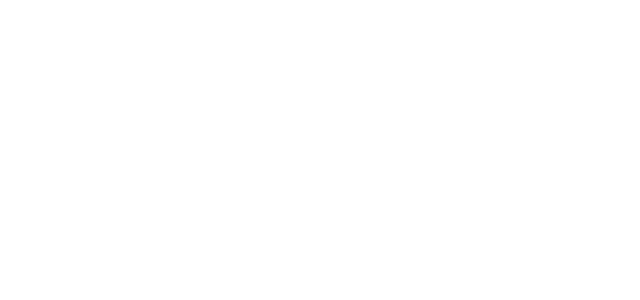
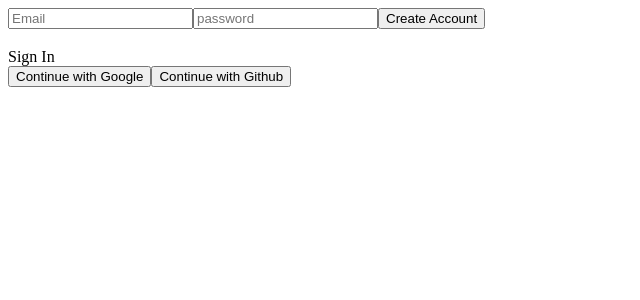
Before and after one commit to 03hoho03/nwitter, a React (Create React App) app: page / in a window 1280 px wide. Shown: the top 300 px of the page, without its empty margins (0-640 px from the left). Built offline with nearby package versions, Linux system fonts and the light colour scheme; no server answers.

Commit message:
before fix backend to front message

```diff
--- /dev/null
+++ b/jsconfig.json
@@ -0,0 +1,6 @@
+{
+  "compilerOptions": {
+    "baseUrl": "src"
+  },
+  "include" : ["src"]
+}
--- a/package.json
+++ b/package.json
@@ -6,8 +6,10 @@
     "@testing-library/jest-dom": "^5.16.5",
     "@testing-library/react": "^13.4.0",
     "@testing-library/user-event": "^13.5.0",
+    "firebase": "^9.18.0",
     "react": "^18.2.0",
     "react-dom": "^18.2.0",
+    "react-router-dom": "^6.9.0",
     "react-scripts": "5.0.1",
     "web-vitals": "^2.1.4"
   },
--- a/src/App.js
+++ /dev/null
@@ -1,5 +0,0 @@
-function App() {
-  return;
-}
-
-export default App;
--- /dev/null
+++ b/src/components/App.js
@@ -0,0 +1,31 @@
+import React, { useEffect, useState } from "react";
+import AppRouter from "components/Router";
+import { authService } from "fbase";
+
+function App() {
+  const [init, setInit] = useState(false);
+  const [isLoggedIn, setIsLoggedIn] = useState(false);
+  const [userObj, setUserObj] = useState(null);
+  useEffect(() => {
+    authService.onAuthStateChanged((user) => {
+      if (user) {
+        setIsLoggedIn(true);
+        setUserObj(user);
+      } else {
+        setIsLoggedIn(false);
+      }
+      setInit(true);
+    });
+  }, []);
+  return (
+    <>
+      {init ? (
+        <AppRouter isLoggedIn={isLoggedIn} userObj={userObj} />
+      ) : (
+        "Initializing"
+      )}
+    </>
+  );
+}
+
+export default App;
--- /dev/null
+++ b/src/components/Navigation.js
@@ -0,0 +1,19 @@
+import React from "react";
+import { Link } from "react-router-dom";
+
+const Navigation = () => {
+  return (
+    <nav>
+      <ul>
+        <li>
+          <Link to="/">Home</Link>
+        </li>
+        <li>
+          <Link to="/profile">My Profile</Link>
+        </li>
+      </ul>
+    </nav>
+  );
+};
+
+export default Navigation;
--- /dev/null
+++ b/src/components/Router.js
@@ -0,0 +1,26 @@
+import React, { useState } from "react";
+import { HashRouter as Router, Route, Routes } from "react-router-dom";
+import Auth from "../routes/Auth";
+import Home from "../routes/Home";
+import Navigation from "./Navigation";
+import Profile from "routes/Profile";
+
+const AppRouter = ({ isLoggedIn, userObj }) => {
+  return (
+    <Router>
+      {isLoggedIn && <Navigation />}
+      <Routes>
+        {isLoggedIn ? (
+          <>
+            <Route exact path="/" element={<Home userObj={userObj} />} />
+            <Route exact path="/profile" element={<Profile />} />
+          </>
+        ) : (
+          <Route exact path="/" element={<Auth />} />
+        )}
+      </Routes>
+    </Router>
+  );
+};
+
+export default AppRouter;
--- /dev/null
+++ b/src/fbase.js
@@ -0,0 +1,17 @@
+import { initializeApp } from "firebase/app";
+import { getAuth } from "firebase/auth";
+import { getFirestore } from "firebase/firestore";
+
+const firebaseConfig = {
+  apiKey: process.env.REACT_APP_API_KEY,
+  authDomain: process.env.REACT_APP_AUTH_DOMAIN,
+  databaseURL: process.env.REACT_APP_DATABASE_URL,
+  projectId: process.env.REACT_APP_PROJECT_ID,
+  storageBucket: process.env.REACT_APP_STORAGE_BUCKET,
+  messagingSenderId: process.env.REACT_APP_MESSAGIN_ID,
+  appId: process.env.REACT_APP_APP_ID,
+};
+
+const firebase = initializeApp(firebaseConfig);
+export const authService = getAuth(firebase);
+export const dbService = getFirestore();
--- a/src/index.js
+++ b/src/index.js
@@ -1,10 +1,6 @@
 import React from "react";
 import ReactDOM from "react-dom/client";
-import App from "./App";
+import App from "./components/App";
 
 const root = ReactDOM.createRoot(document.getElementById("root"));
-root.render(
-  <React.StrictMode>
-    <App />
-  </React.StrictMode>
-);
+root.render(<App />);
--- /dev/null
+++ b/src/routes/Auth.js
@@ -0,0 +1,97 @@
+import React, { useState } from "react";
+import { authService } from "fbase";
+import {
+  createUserWithEmailAndPassword,
+  GithubAuthProvider,
+  GoogleAuthProvider,
+  signInWithEmailAndPassword,
+  signInWithPopup,
+} from "firebase/auth";
+
+const Auth = () => {
+  const [email, setEmail] = useState("");
+  const [password, setPassword] = useState("");
+  const [newAccount, setNewAccount] = useState(true);
+  const [error, setError] = useState("");
+  const onChange = (e) => {
+    const {
+      target: { name, value },
+    } = e;
+    if (name === "email") {
+      setEmail(value);
+    } else if (name === "password") {
+      setPassword(value);
+    }
+  };
+  const onSubmit = async (e) => {
+    e.preventDefault();
+    try {
+      let data;
+      if (newAccount) {
+        data = await createUserWithEmailAndPassword(
+          authService,
+          email,
+          password
+        );
+      } else {
+        data = await signInWithEmailAndPassword(authService, email, password);
+      }
+      console.log(data);
+    } catch (error) {
+      setError(error.message);
+    }
+  };
+  const toggleAccount = () => {
+    setNewAccount((prev) => !prev);
+  };
+  const onSocialClick = async (event) => {
+    const {
+      target: { name },
+    } = event;
+    let provider;
+    if (name === "google") {
+      provider = new GoogleAuthProvider();
+    } else if (name === "github") {
+      provider = new GithubAuthProvider();
+    }
+    const data = await signInWithPopup(authService, provider);
+    console.log(data);
+  };
+  return (
+    <div>
+      <form onSubmit={onSubmit}>
+        <input
+          name="email"
+          onChange={onChange}
+          type="text"
+          placeholder="Email"
+          required
+          value={email}
+        />
+        <input
+          name="password"
+          onChange={onChange}
+          type="password"
+          placeholder="password"
+          required
+          value={password}
+        />
+        <input type="submit" value={newAccount ? "Create Account" : "Log In"} />
+        <h3>{error}</h3>
+      </form>
+      <span onClick={toggleAccount}>
+        {newAccount ? "Sign In" : "Create Account"}
+      </span>
+      <div>
+        <button onClick={onSocialClick} name="google">
+          Continue with Google
+        </button>
+        <button onClick={onSocialClick} name="github">
+          Continue with Github
+        </button>
+      </div>
+    </div>
+  );
+};
+
+export default Auth;
--- /dev/null
+++ b/src/routes/EditProfile.js
@@ -0,0 +1,3 @@
+import React from "react";
+
+export default () => <span>EditProfile</span>;
--- /dev/null
+++ b/src/routes/Home.js
@@ -0,0 +1,86 @@
+import { dbService } from "fbase";
+import React, { useEffect, useState } from "react";
+import {
+  addDoc,
+  collection,
+  onSnapshot,
+  query,
+  orderBy,
+} from "firebase/firestore";
+import { async } from "@firebase/util";
+
+const Home = ({ userObj }) => {
+  const [nweet, setNweet] = useState("");
+  const [nweets, setNweets] = useState([]);
+
+  // const getNweets = async () => {
+  //   const dbNweets = await getDocs(collection(dbService, "nweets"));
+  //   dbNweets.forEach((document) => {
+  //     const nweetObject = {
+  //       ...document.data(),
+  //       id: document.id,
+  //     };
+  //     setNweets((prev) => [nweetObject, ...prev]);
+  //   });
+  // };
+  useEffect(() => {
+    const q = query(
+      collection(dbService, "nweets"),
+      orderBy("createdAt", "desc")
+    );
+    onSnapshot(q, (snapshot) => {
+      const nweetArr = snapshot.docs.map((doc) => ({
+        id: doc.id,
+        ...doc.data(),
+      }));
+      setNweets(nweetArr);
+    });
+  }, []);
+
+  const onSubmit = async (e) => {
+    e.preventDefault();
+    try {
+      const docRef = await addDoc(collection(dbService, "nweets"), {
+        text: nweet,
+        createdAt: Date.now(),
+        creatorId: userObj.uid,
+      });
+      console.log("Document written with ID: ", docRef.id);
+    } catch (error) {
+      console.error("Error adding document: ", error);
+    }
+    setNweet("");
+  };
+  const onChange = (e) => {
+    const {
+      target: { value },
+    } = e;
+    setNweet(value);
+  };
+  console.log(nweets);
+  return (
+    <>
+      <form onSubmit={onSubmit}>
+        <input
+          type="text"
+          placeholder="what's on your mine ?"
+          maxLength={120}
+          value={nweet}
+          onChange={onChange}
+        />
+        <input type="submit" value="Nweet" />
+      </form>
+      <div>
+        {nweets.map((nweet) => {
+          return (
+            <div key={nweet.id}>
+              <h4>{nweet.text}</h4>
+            </div>
+          );
+        })}
+      </div>
+    </>
+  );
+};
+
+export default Home;
--- /dev/null
+++ b/src/routes/Profile.js
@@ -0,0 +1,18 @@
+import { authService } from "fbase";
+import { Navigate, useNavigate } from "react-router-dom";
+import React from "react";
+
+const Profile = () => {
+  const navigate = useNavigate();
+  const onLogOutClick = () => {
+    authService.signOut();
+    navigate("/");
+  };
+  return (
+    <>
+      <button onClick={onLogOutClick}>Log Out</button>
+    </>
+  );
+};
+
+export default Profile;
```
Also changed, not shown: 2 other files (tests, documents, lock files or other folders).
